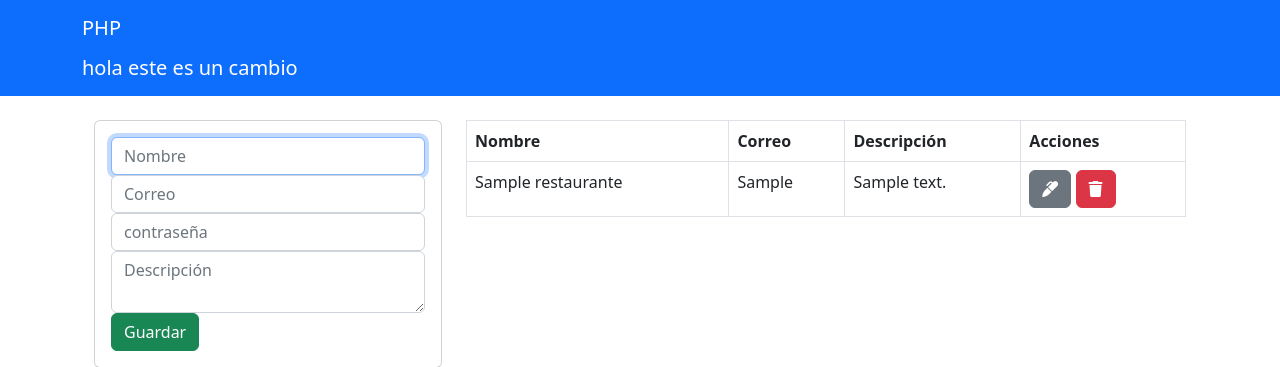
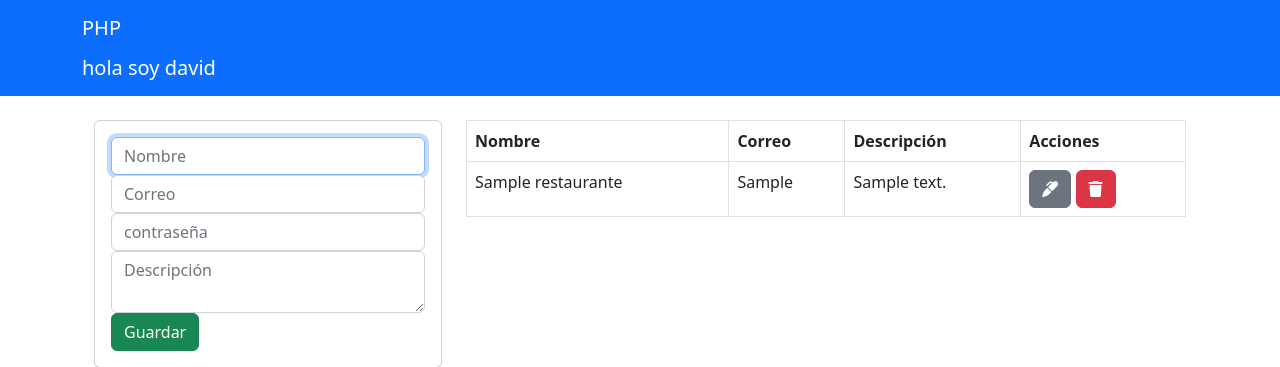
Before and after one commit to DavidIsaacA/CRUD-PHP, a PHP site: page /index.php in a window 1280 px wide. Shown: the top 367 px of the page. Run offline with PHP 8.4, Linux system fonts and the light colour scheme; tables that the repository leaves empty or names only in its code hold one stand-in row (values such as "Sample post"); some libraries are stand-ins or nearby versions.

Commit message:
prueba david

```diff
--- a/includes/header.php
+++ b/includes/header.php
@@ -19,7 +19,7 @@
         <a href="index.php" class="navbar-brand">PHP </a>
     </div>
     <div class="container">
-        <a href="index.php" class="navbar-brand">hola este es un cambio </a>
+        <a href="index.php" class="navbar-brand">hola soy david </a>
     </div>
 
 </nav>
```
